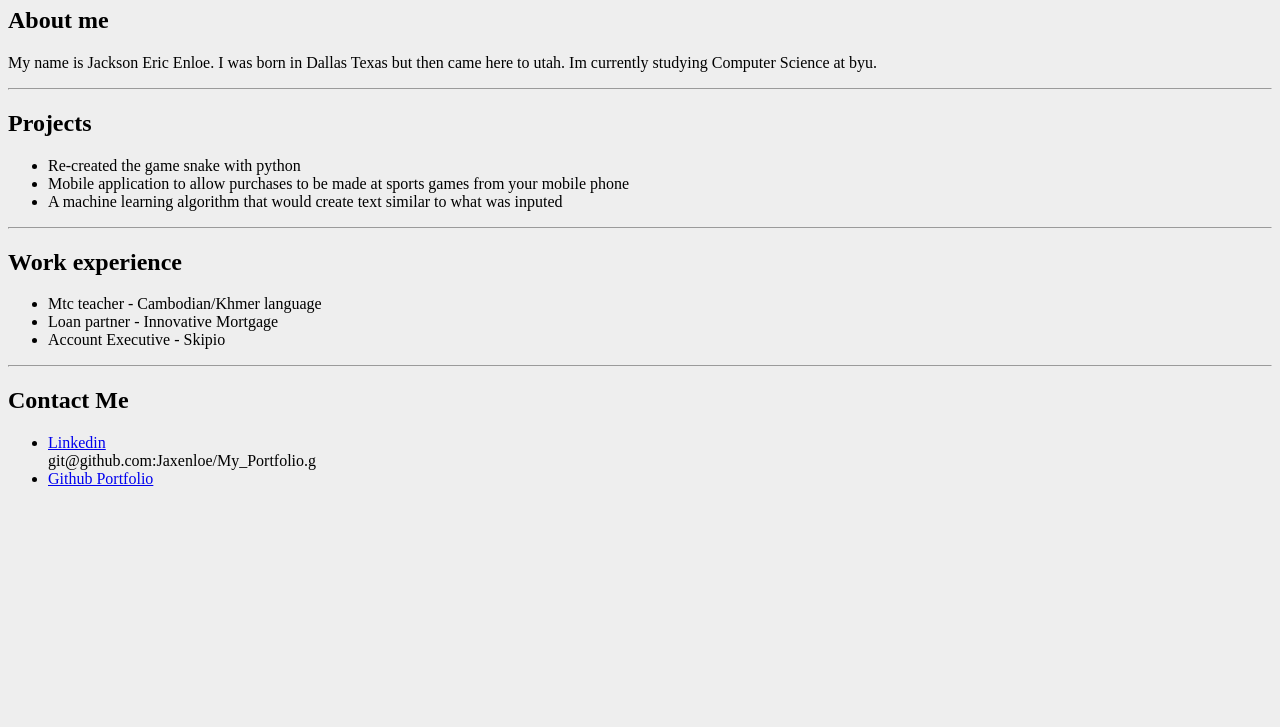
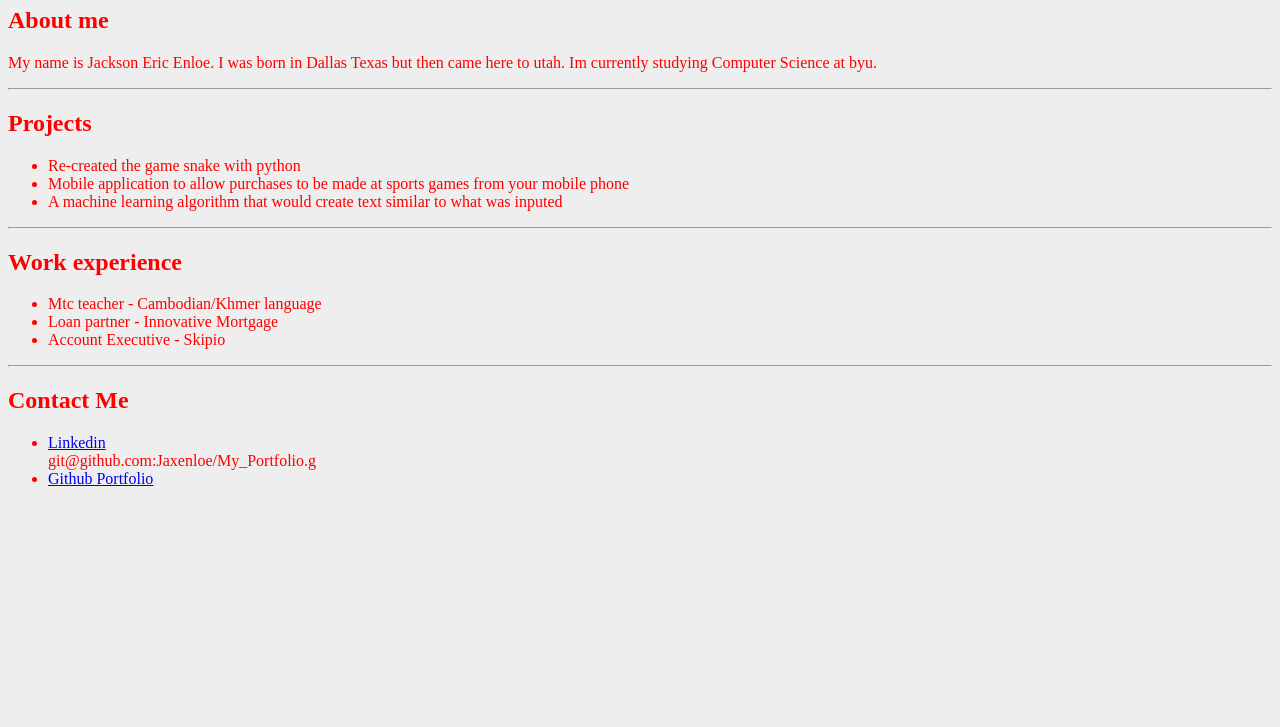
Before and after one commit to Jaxenloe/My_Portfolio, a plain HTML site: page index.html in a window 1280 px wide. Shown: the part 73-800 px from the top of the page. Drawn offline with Linux system fonts and the light colour scheme.

Commit message:
these are my changes

```diff
--- a/styles.css
+++ b/styles.css
@@ -1,4 +1,4 @@
 body {
-    /* color:#FF0000; */
+    color:#FF0000;
     background-color: #EEEEEE;
 }
```
